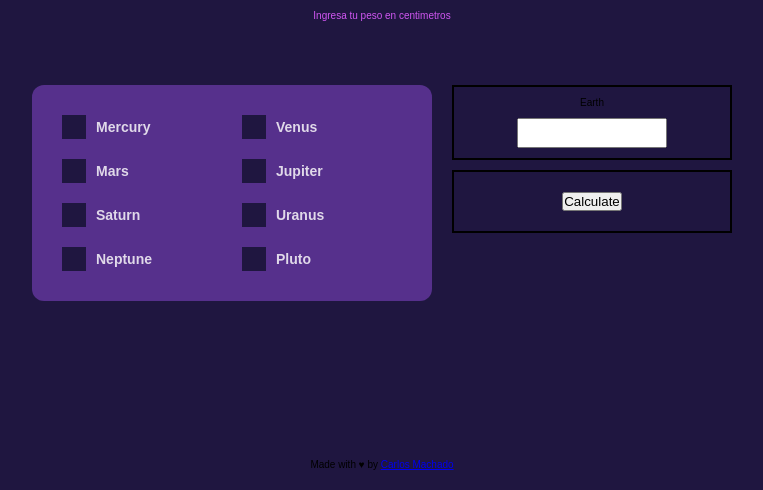
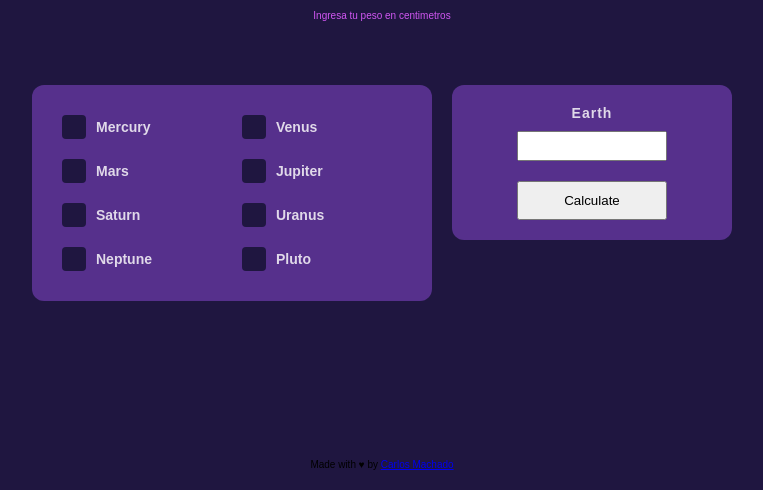
Before and after one commit to Kusagui/calculadoraespacial.com, a website: page index.html in a window 1280 px wide. Shown: the part 310-800 px from the top of the page, without its empty margins (258-1021 px from the left). Drawn offline with Linux system fonts and the light colour scheme.

Commit message:
estilizando checkboxes e input de usuario, no terminados

```diff
--- a/CSS/main.css
+++ b/CSS/main.css
@@ -198,33 +198,56 @@ html
 }
 
 .checkbox-container > input[type=checkbox] {
+    -webkit-appearance: none;
     appearance: none;
     width: 24px;
     height: 24px;
+    cursor: pointer;
     margin-inline-end: 1rem;
+    background-color: var(--dark-purple);
+    display: grid;
+    place-content: center;
+    border-radius: 4px;
+}
 
-    background-color: var(--dark-purple);
+input[type=checkbox]::before {
+    content: "";
+    width: 16px;
+    height: 16px;
+    border-radius: 100%;
+
+    transform: scale(0);
+    transition: 120ms transform ease-in-out;
+    box-shadow: inset 1rem  1rem 4rem var(--main-pink);
+}
+
+input[type="checkbox"]:checked::before {
+    transform: scale(1);
 }
 
 .form__user-input {
     width: 100%;
     max-width: 280px;
     height: fit-content;
-
+    background-color: var(--medium-purple);
     display: flex;
     flex-direction: column;
+    border-radius: 12px;
 }
 
 .earth-section {
     display: flex;
     flex-direction: column;
-    border: solid 2px black;
 
-    padding: 0 2rem 1rem 2rem;
+    padding: var(--small-padding);
 }
 
 .earth-section > label {
     text-align: center;
+    color: var(--main-white);
+    font-size: var(--medium-size);
+    font-weight: bold;
+    letter-spacing: 1px;
     padding: 1rem;
 }
 
@@ -233,11 +256,12 @@ html
     max-width: 150px;
     height: 30px;
     margin: 0 auto;
+
 }
 
 .button-section {
-    border: solid 2px black;
-    padding: 2rem 2rem 2rem 2rem;
+    padding: var(--medium-padding);
+    padding-block-start: 0;
     display: flex;
     justify-content: center;
     align-items: center;
@@ -245,7 +269,9 @@ html
 }
 
 .button-section > button {
-
+    width: 100%;
+    max-width: 150px;
+    padding: var(--small-padding-block);
 }
 
 
@@ -261,6 +287,12 @@ html
     .form__planets-list {
         margin-inline-start: 2rem;
         margin-inline-end: 2rem;
+    }
+}
+
+@media (max-height: 600px) {
+    .main-body {
+        grid-template-rows: auto 1fr auto;
     }
 }
 
--- a/index.html
+++ b/index.html
@@ -9,7 +9,7 @@
         <link rel="stylesheet" href="./CSS/pop-up.css" />
 
 
-        <script src="./Scripts/index.js" defer></script>
+        <script type="module" src="./app.js" defer></script>
 
         <link rel="shortcut icon" href="./assets/png/planet-earth.png" />
         <meta name="keywords" content="HTML5, CSS, Vanilla JavaScript, Sistema Solar, Espacio" />
```
Also changed, not shown: Scripts/planets.js (deleted, +0 -40 lines), app.js (renamed from Scripts/index.js).
